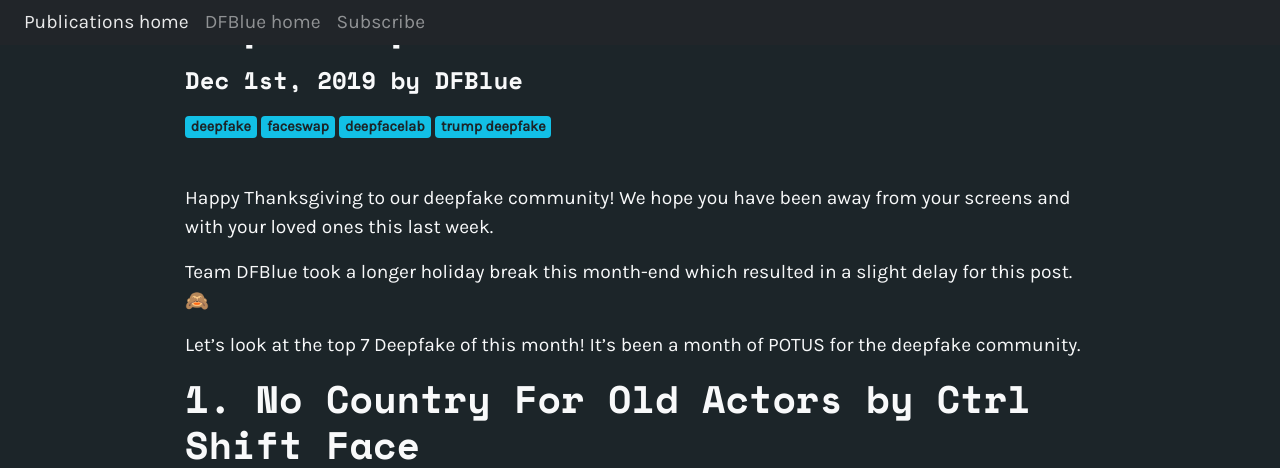
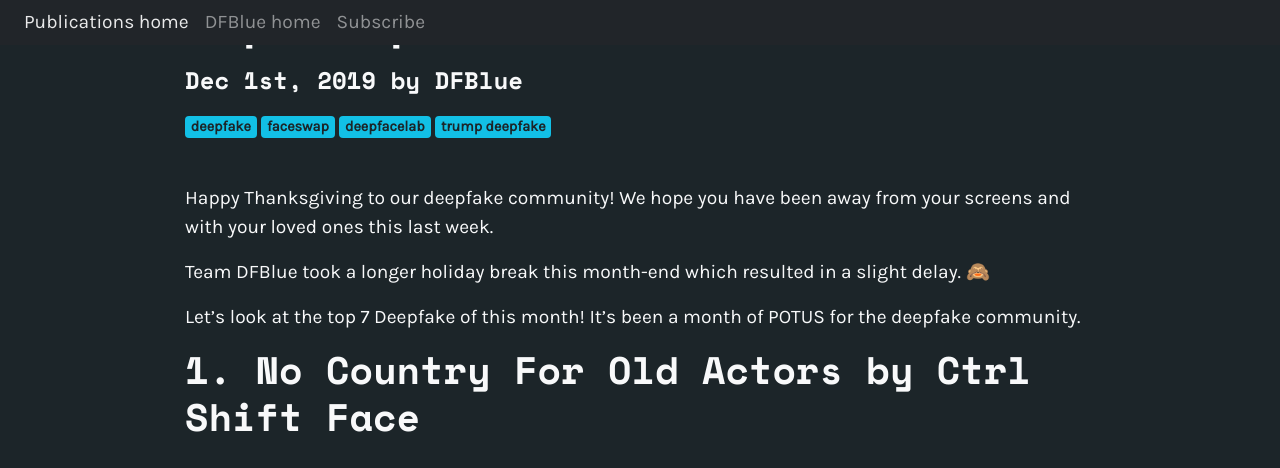
Before and after one commit to dfblue/dfblue.github.io, a Jekyll site: the page built from _posts/2019-12-01-top-10-deepfakes-in-october-2019.md, in a window 1280 px wide and 900 px high, scrolled down 783 px, cut to the strip 0-468 px from the top of the window. Built offline with Jekyll 4.4.1, drawn with Linux system fonts in a browser that asks for light colours.

Commit message:
Update from Forestry.io Rashi Ranka updated _posts/2019-12-01-top-10-deepfakes-in-october-2019.md

```diff
--- a/_posts/2019-12-01-top-10-deepfakes-in-october-2019.md
+++ b/_posts/2019-12-01-top-10-deepfakes-in-october-2019.md
@@ -14,7 +14,7 @@
 ---
 Happy Thanksgiving to our deepfake community! We hope you have been away from your screens and with your loved ones this last week.
 
-Team DFBlue took a longer holiday break this month-end which resulted in a slight delay for this post. 🙈
+Team DFBlue took a longer holiday break this month-end which resulted in a slight delay. 🙈
 
 Let's look at the top 7 Deepfake of this month! It's been a month of POTUS for the deepfake community.
 
```
